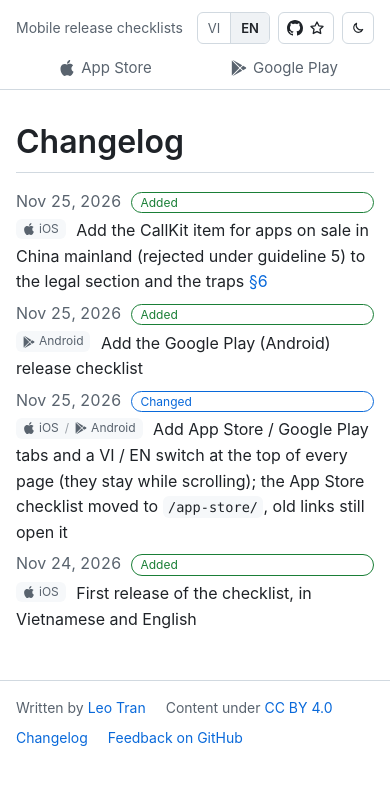
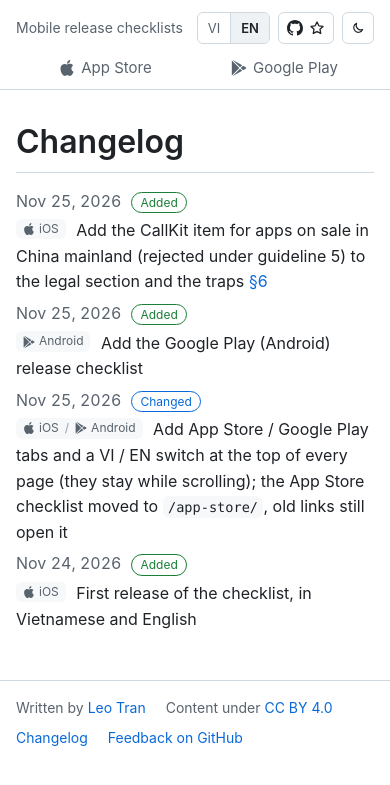
Before and after one commit to tranleo148/app-store-release-checklist, a Jekyll site: the page built from changelog-en.md, in a window 390 px wide. Shown: the top 785 px of the page. Built offline with Jekyll 4.4.1, drawn with Linux system fonts in a browser that asks for light colours; our own code applies the rules of GitHub Pages for plain Markdown files.

Commit message:
Keep changelog type tags at their own width on phones

```diff
--- a/assets/css/site.css
+++ b/assets/css/site.css
@@ -227,6 +227,7 @@ ul.task-list > li.task-list-item > .task-list-item-checkbox { margin-left: -1.6e
   font-size: 12px;
   line-height: 1.6;
   white-space: nowrap;
+  justify-self: start; /* keep its own width when the phone layout puts it in the wide column */
 }
 .tag-added { color: var(--green); }
 .tag-changed { color: var(--link); }
```
